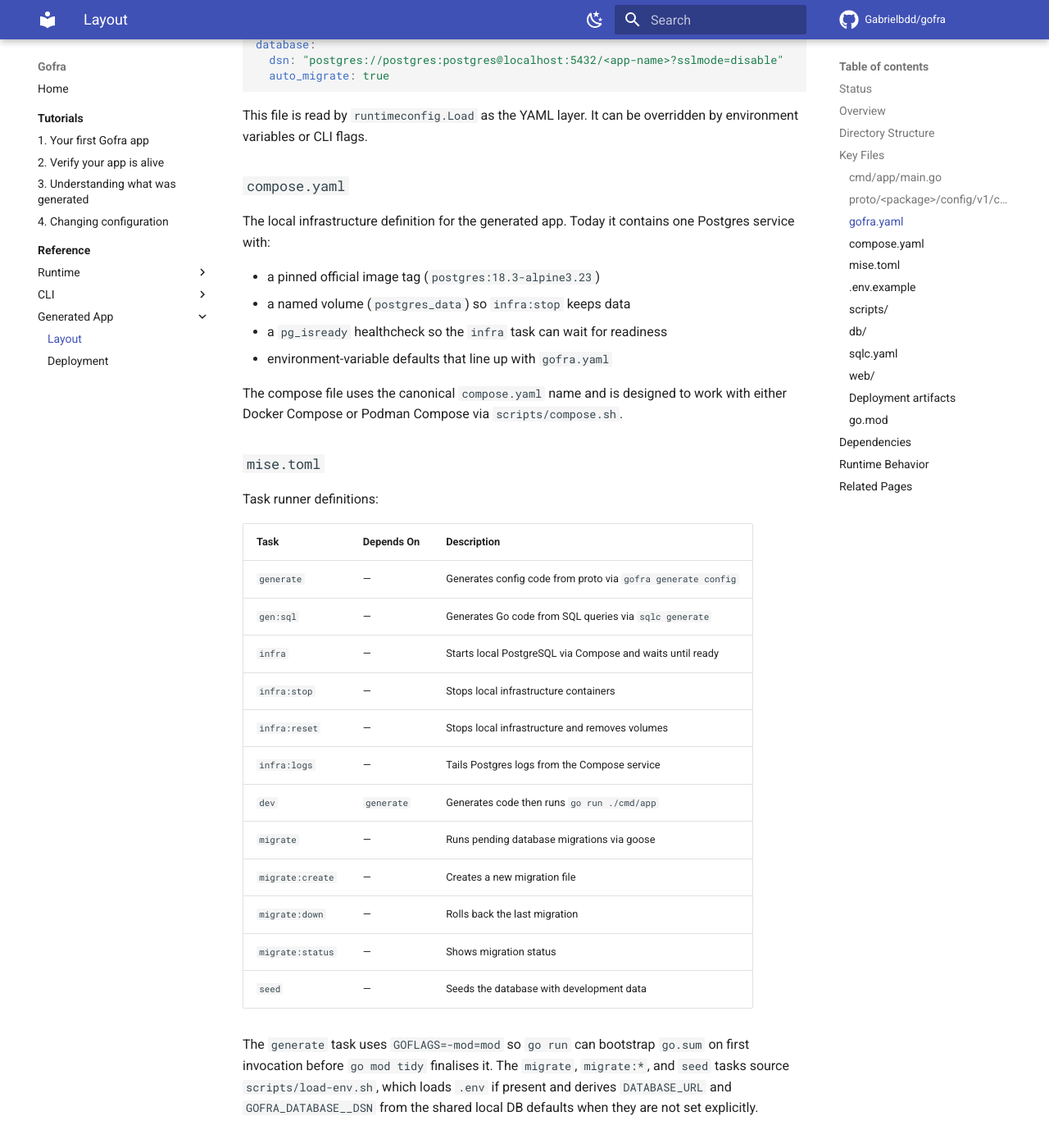
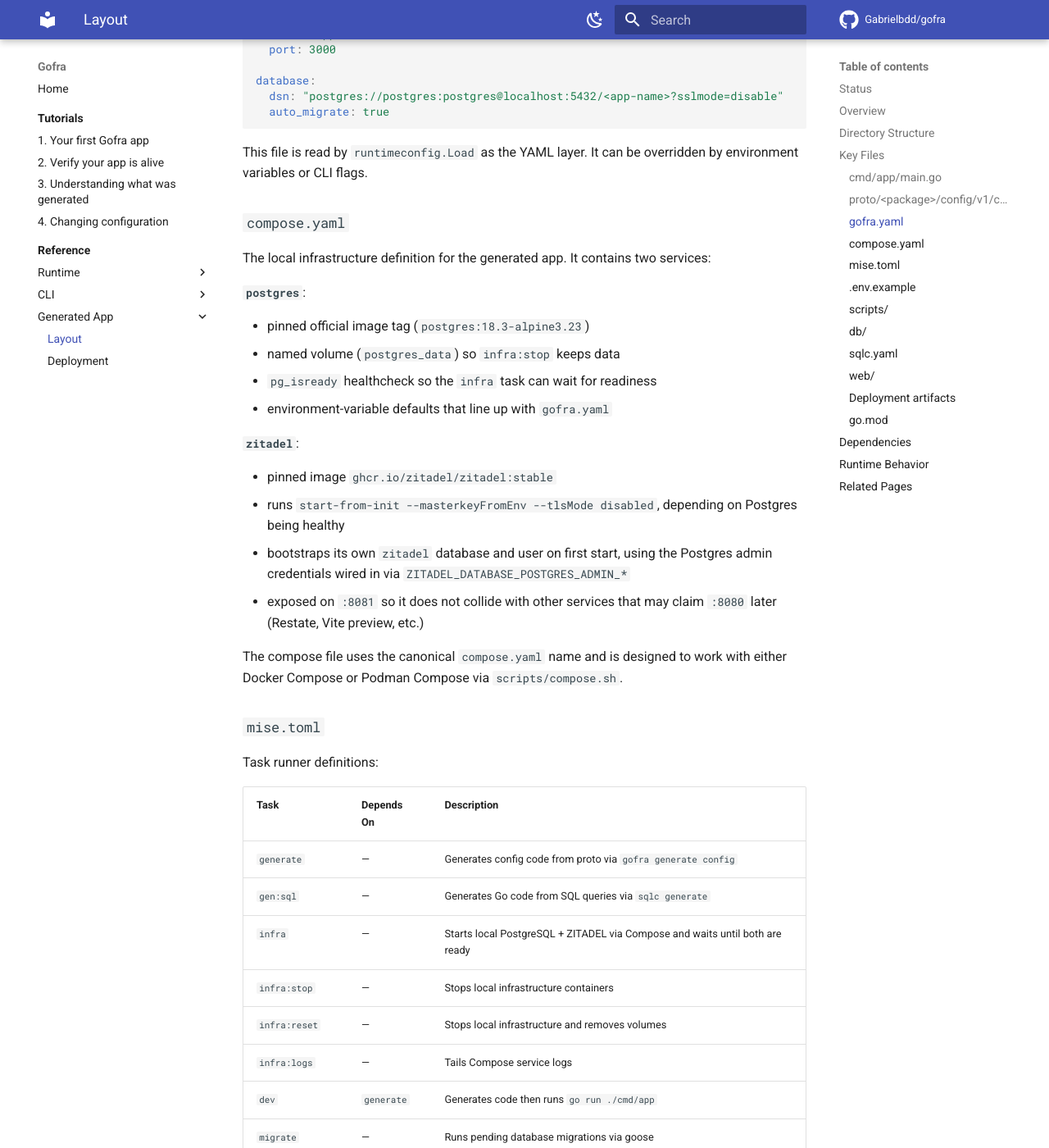
Before and after one commit to Gabrielbdd/gofra, an MkDocs documentation site: the page built from docs/framework/reference/starter/generated-app-layout.md, in a window 1280 px wide and 1400 px high, scrolled down 4486 px. Shown: the whole window at 82% size. Built offline with MkDocs 1.6.1 and Material for MkDocs 9.7.7, drawn with Linux system fonts in a browser that asks for light colours; comment, search, counter and statistics services are not loaded; some of the changed text lies outside the part shown.

Commit message:
feat(starter): add zitadel service to default compose, opt-in at runtime
ZITADEL now runs alongside Postgres in the starter's default compose.yaml.
The service boots with start-from-init and auto-bootstraps its own database
using the Postgres admin credentials already in the starter's env. The Go
binary stays opt-in on auth: the JWT middleware only activates when
auth.issuer and auth.audience are both set.

- compose.yaml: add zitadel service (image pinned, external port 8081)
- scripts/wait-for-zitadel.sh: poll /debug/healthz from host via curl/wget
- scripts/load-env.sh, .env.example: export GOFRA_ZITADEL_* variables
- mise.toml.tmpl: infra task waits for both services; infra:logs follows all
- README.md: document the new default + opt-in runtime contract
- docs/15-docker-compose.md: rewrite Zitadel Bootstrap section to reflect
  the starter shipping ZITADEL vanilla; remove the manual-setup narrative
- docs/14-tooling.md: document wait-for-zitadel in the starter task runner
- docs/framework/reference/starter/generated-app-layout.md: update directory
  tree, compose description, mise table, scripts descriptions

Decision #113 in docs/15-docker-compose.md (manual ZITADEL setup) is
superseded by this change and will be formally closed in the decision log
in the docs consolidation commit at the end of this slice.

```diff
--- a/docs/framework/reference/starter/generated-app-layout.md
+++ b/docs/framework/reference/starter/generated-app-layout.md
@@ -46,8 +46,9 @@ of that generated application.
 │               └── config.proto  # Configuration schema (protobuf)
 ├── scripts/
 │   ├── compose.sh            # Picks Docker Compose or Podman Compose
-│   ├── load-env.sh           # Loads optional .env and derives DB env vars
-│   └── wait-for-postgres.sh  # Waits for Postgres readiness after compose up
+│   ├── load-env.sh           # Loads optional .env and derives DB + ZITADEL env vars
+│   ├── wait-for-postgres.sh  # Waits for Postgres readiness after compose up
+│   └── wait-for-zitadel.sh   # Waits for ZITADEL /debug/healthz to return 200
 ├── web/
 │   ├── embed.go              # Embeds web assets into the binary
 │   └── index.html            # SPA starter page
@@ -109,8 +110,9 @@ message types:
 | `audience` | `string` | `""` | Expected JWT audience claim; empty disables auth |
 
 When either field is empty the server logs `auth disabled` and does not
-install the JWT middleware, so a fresh starter is runnable without ZITADEL
-infrastructure.
+install the JWT middleware. ZITADEL ships in the default `compose.yaml`, but
+the Go binary itself does not require any ZITADEL configuration — a fresh
+starter runs without touching identity settings.
 
 **`DatabaseConfig`**:
 
@@ -175,13 +177,25 @@ overridden by environment variables or CLI flags.
 
 ### `compose.yaml`
 
-The local infrastructure definition for the generated app. Today it contains
-one Postgres service with:
+The local infrastructure definition for the generated app. It contains two
+services:
 
-- a pinned official image tag (`postgres:18.3-alpine3.23`)
-- a named volume (`postgres_data`) so `infra:stop` keeps data
-- a `pg_isready` healthcheck so the `infra` task can wait for readiness
+**`postgres`**:
+
+- pinned official image tag (`postgres:18.3-alpine3.23`)
+- named volume (`postgres_data`) so `infra:stop` keeps data
+- `pg_isready` healthcheck so the `infra` task can wait for readiness
 - environment-variable defaults that line up with `gofra.yaml`
+
+**`zitadel`**:
+
+- pinned image `ghcr.io/zitadel/zitadel:stable`
+- runs `start-from-init --masterkeyFromEnv --tlsMode disabled`, depending on
+  Postgres being healthy
+- bootstraps its own `zitadel` database and user on first start, using the
+  Postgres admin credentials wired in via `ZITADEL_DATABASE_POSTGRES_ADMIN_*`
+- exposed on `:8081` so it does not collide with other services that may
+  claim `:8080` later (Restate, Vite preview, etc.)
 
 The compose file uses the canonical `compose.yaml` name and is designed to work
 with either Docker Compose or Podman Compose via `scripts/compose.sh`.
@@ -194,10 +208,10 @@ Task runner definitions:
 |------|-----------|-------------|
 | `generate` | — | Generates config code from proto via `gofra generate config` |
 | `gen:sql` | — | Generates Go code from SQL queries via `sqlc generate` |
-| `infra` | — | Starts local PostgreSQL via Compose and waits until ready |
+| `infra` | — | Starts local PostgreSQL + ZITADEL via Compose and waits until both are ready |
 | `infra:stop` | — | Stops local infrastructure containers |
 | `infra:reset` | — | Stops local infrastructure and removes volumes |
-| `infra:logs` | — | Tails Postgres logs from the Compose service |
+| `infra:logs` | — | Tails Compose service logs |
 | `dev` | `generate` | Generates code then runs `go run ./cmd/app` |
 | `migrate` | — | Runs pending database migrations via goose |
 | `migrate:create` | — | Creates a new migration file |
@@ -228,10 +242,13 @@ match the generated `gofra.yaml`.
 - **`compose.sh`** — Detects `docker compose`, `podman compose`,
   `docker-compose`, or `podman-compose` and always runs against the app's
   root `compose.yaml`.
-- **`load-env.sh`** — Loads optional `.env` overrides and exports one derived
-  database URL contract for Compose, goose, and the Go app.
+- **`load-env.sh`** — Loads optional `.env` overrides and exports the
+  database URL contract plus the `GOFRA_ZITADEL_*` variables so Compose,
+  goose, and the Go app see the same values.
 - **`wait-for-postgres.sh`** — Polls `pg_isready` through Compose until the
   Postgres service accepts connections.
+- **`wait-for-zitadel.sh`** — Polls `GET /debug/healthz` on the host side
+  (curl or wget) until ZITADEL returns 200.
 
 ### `db/`
 
```
Also changed, not shown: docs/14-tooling.md (+8 -2 lines), docs/15-docker-compose.md (+34 -20 lines), internal/scaffold/starter/full/README.md (+11 -4 lines), 5 other files.
